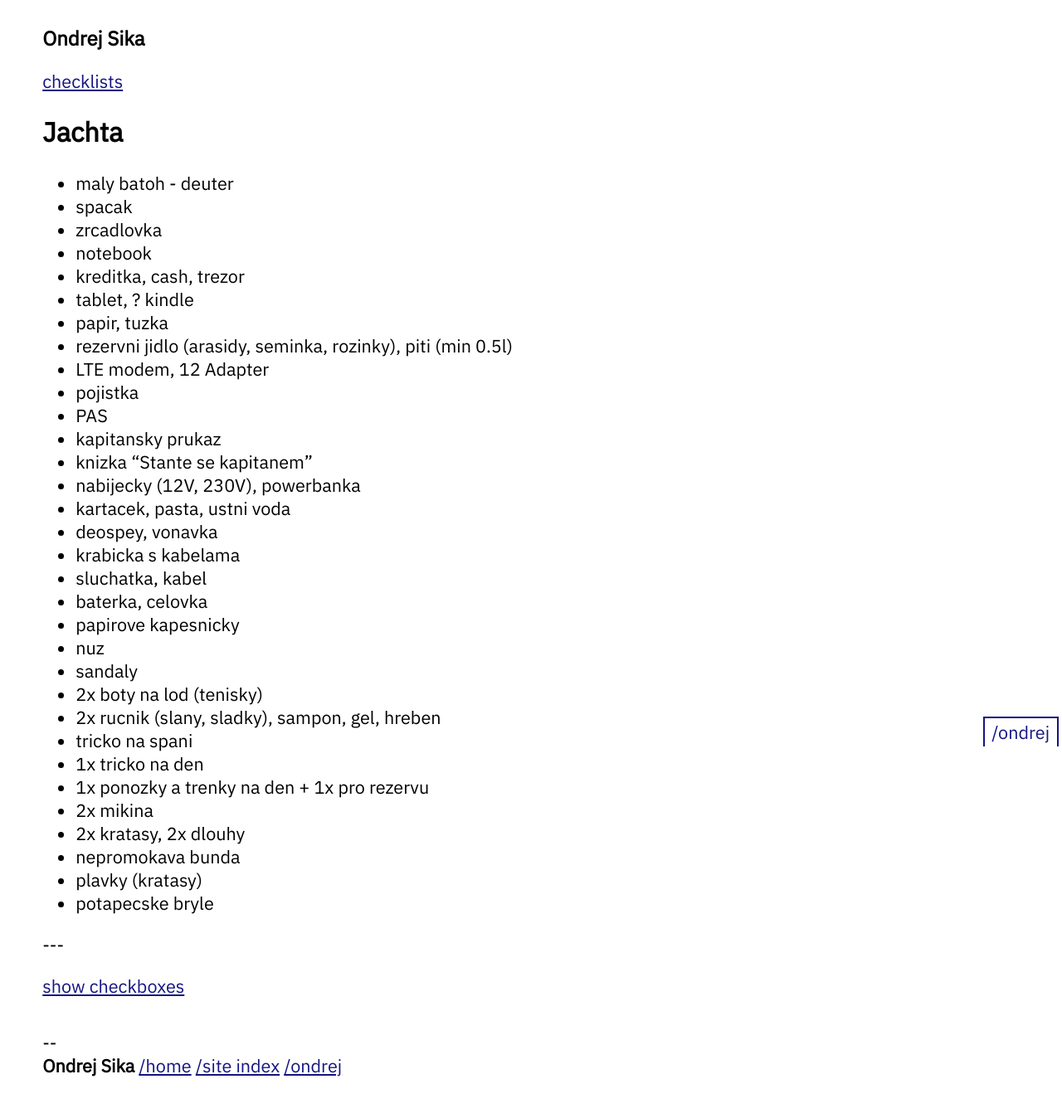
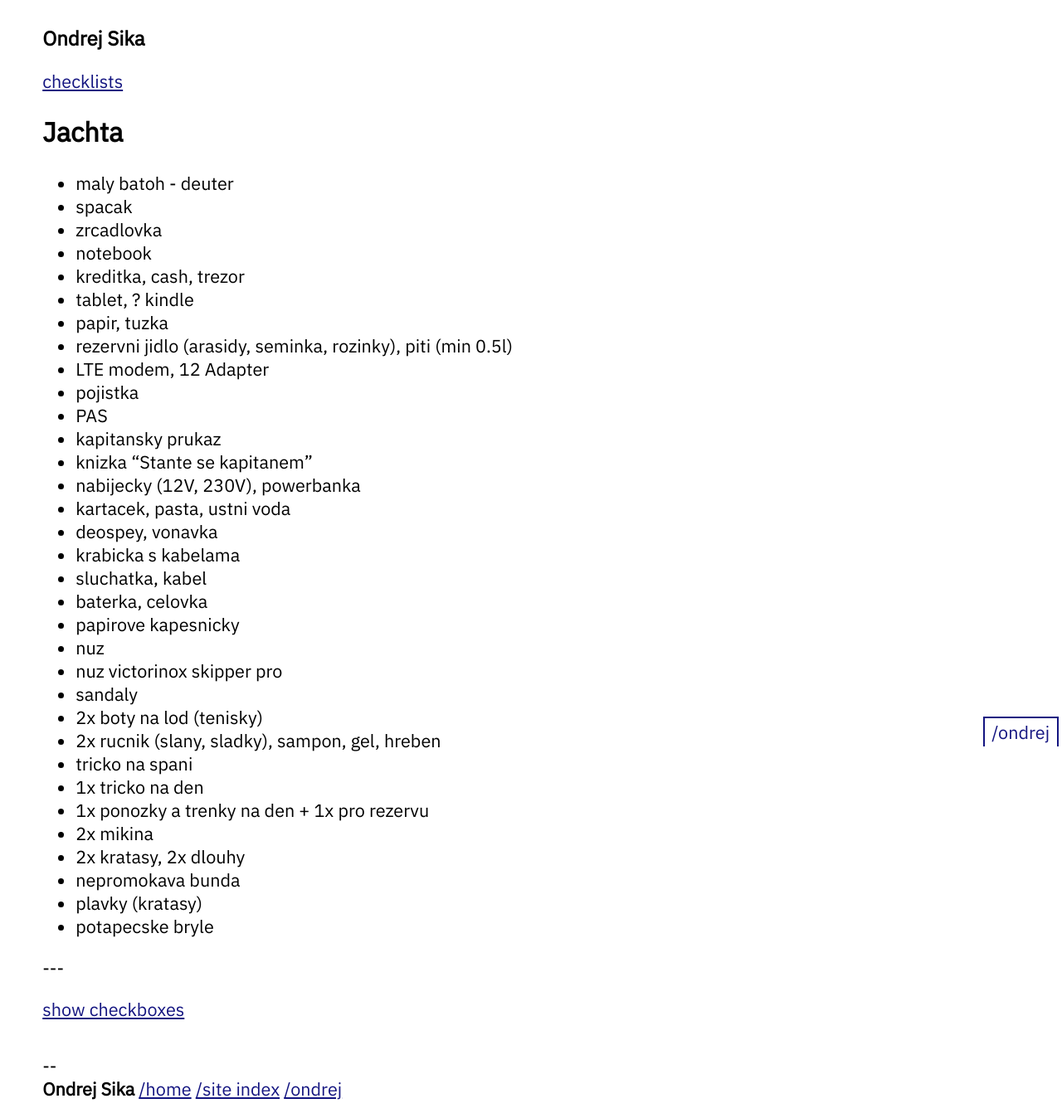
Before and after one commit to ondrejsika/ondrejsika.com, a Jekyll site: the page built from ondrej/checklists/jachta.md, in a window 1280 px wide. Shown: the whole page at 83% size. Built offline with Jekyll 4.4.1, drawn with Linux system fonts in a browser that asks for light colours; before the commit the page ends 1320 px from its top, so only the background shows below that.

Commit message:
feat(ondrej/checklists/jachta): Add Victorinox Skipper Pro

```diff
--- a/ondrej/checklists/jachta.md
+++ b/ondrej/checklists/jachta.md
@@ -28,6 +28,7 @@
 - baterka, celovka
 - papirove kapesnicky
 - nuz
+- nuz victorinox skipper pro
 - sandaly
 - 2x boty na lod (tenisky)
 - 2x rucnik (slany, sladky), sampon, gel, hreben
```
